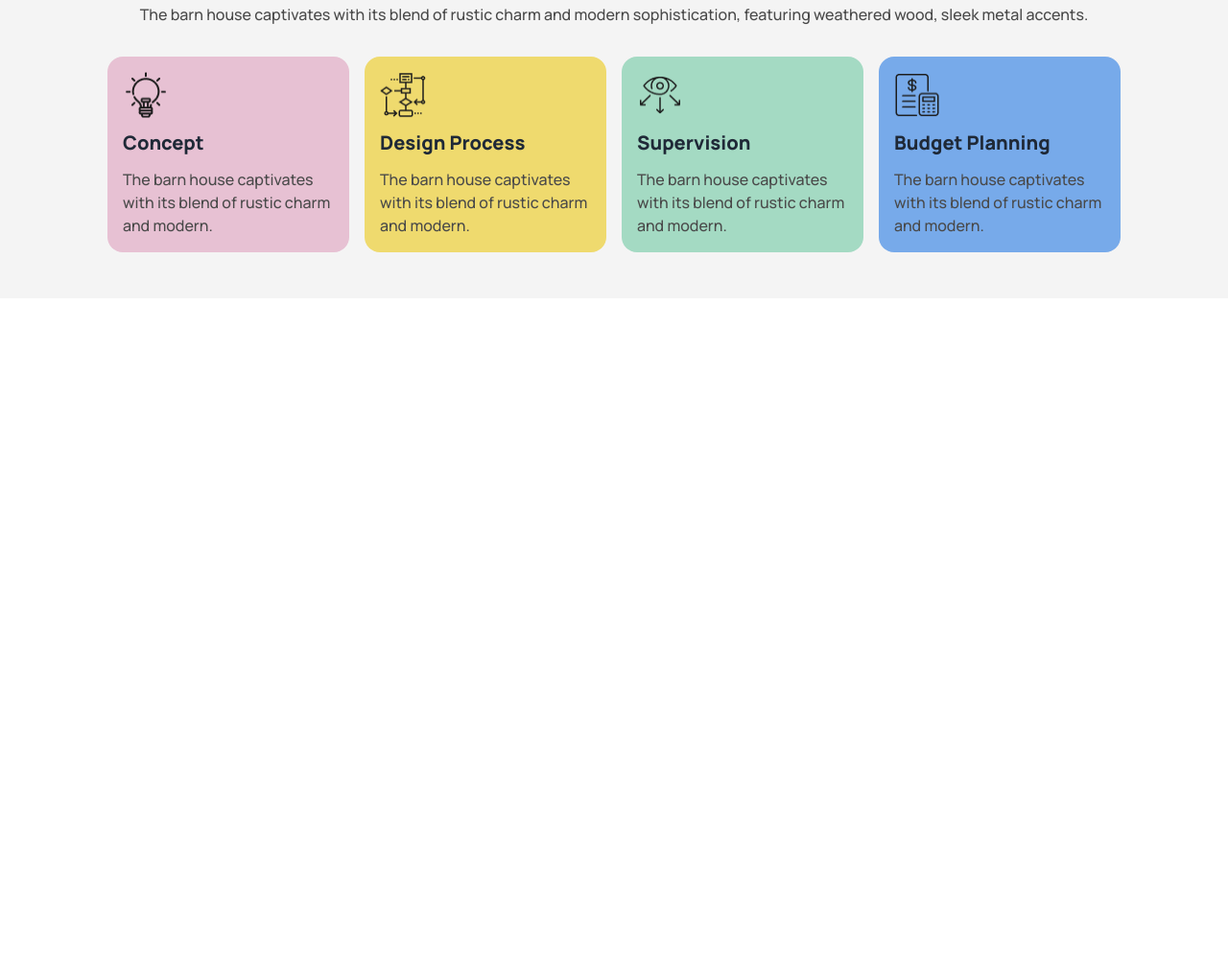
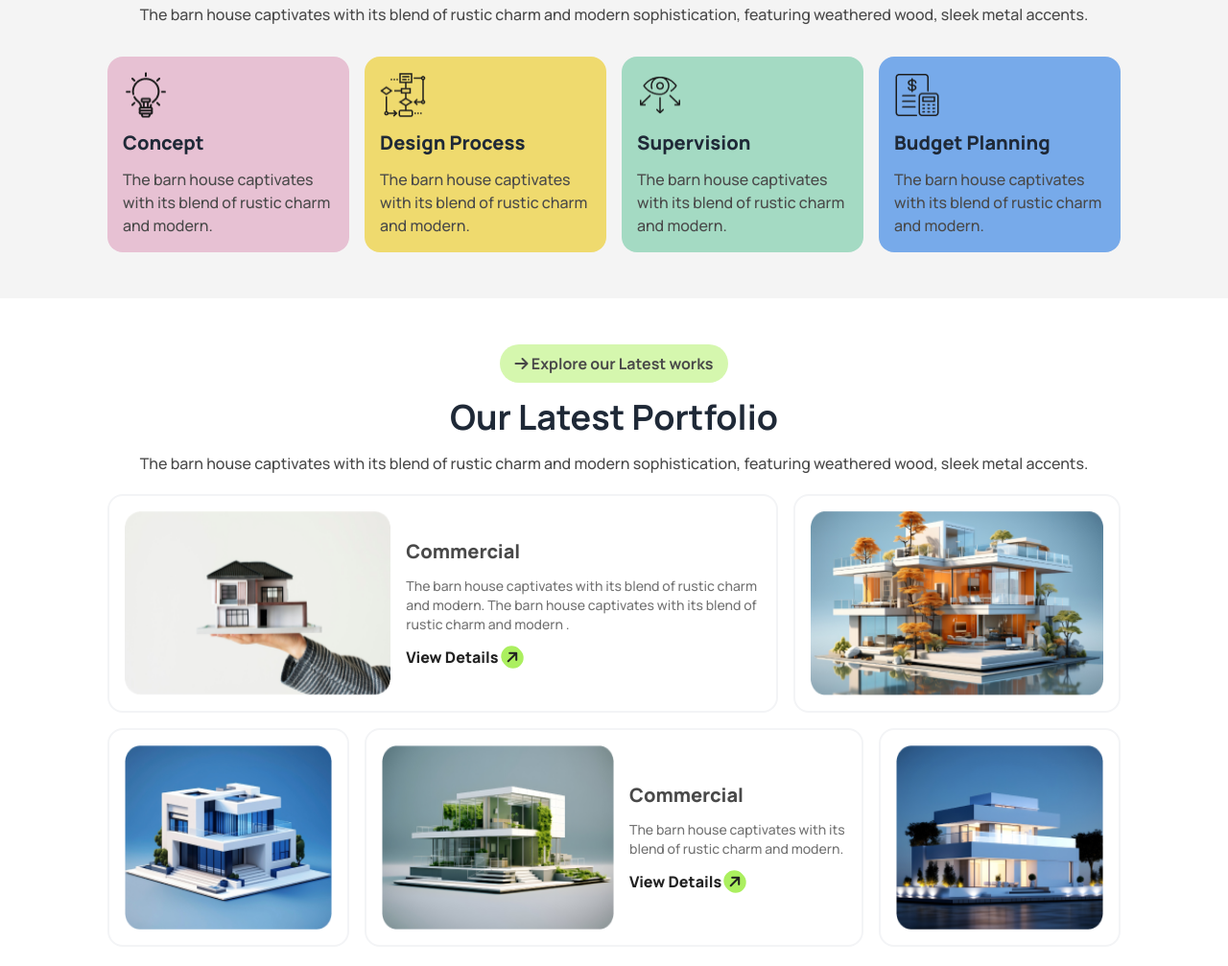
Before and after one commit to NI-Lipu/My-Third-Assignment, a plain HTML site: page index.html in a window 1280 px wide. Shown: the part 1347-2354 px from the top of the page at 96% size. Before the commit the page ends 1658 px from the top, so only its background shows below. Drawn offline with nearby package versions, Linux system fonts and the light colour scheme.

Commit message:
Add Portfolio section

```diff
--- a/index.html
+++ b/index.html
@@ -124,6 +124,43 @@
       </div>
     </div>
   </section>
+  <!-- Portfolio section -->
+   <section class="w-full px-5 py-8 lg:px-28 lg:py-12">
+    <div class="text-center">
+      <button class="font-bold text-[#494949] bg-accent rounded-3xl py-2 px-4 mb-4"><i class="fa-solid fa-arrow-right"></i> Explore our Latest works</button>
+      <h2 class="font-bold text-2xl lg:text-4xl mb-4">Our Latest Portfolio</h2>
+      <p class="font-medium text-[#494949] text-sm lg:text-base mb-5">The barn house captivates with its blend of rustic charm and modern sophistication, featuring weathered wood, sleek metal accents.</p>
+    </div>
+    <div class="lg:grid lg:grid-cols-3 gap-4 lg:mb-4">
+      <div class="lg:flex col-span-2 items-center w-full p-4 border-2 border-gray-100 rounded-2xl gap-4 mb-5 lg:mb-auto">
+        <img class="w-full h-48 mb-5 lg:mb-auto" src="images/img1.png" alt="">
+        <div>
+          <h3 class="font-extrabold text-xl text-[#494949] mb-3">Commercial</h3>
+          <p class="font-medium text-sm text-[#737373] mb-3">The barn house captivates with its blend of rustic charm and modern. The barn house captivates with its blend of rustic charm and modern .</p>
+          <button class="font-extrabold text-base text-[#212121]">View Details <i class="fa-solid fa-arrow-right -rotate-45 bg-body p-1 rounded-full"></i></button>
+        </div>
+      </div>
+      <div class="w-full p-4 border-2 border-gray-100 rounded-2xl mb-5 lg:mb-auto">
+        <img class="w-full h-48" src="images/img2.png" alt="">
+      </div>
+    </div>
+    <div class="lg:grid lg:grid-cols-4 gap-4">
+      <div class="w-full p-4 border-2 border-gray-100 rounded-2xl mb-5 lg:mb-auto order-3 lg:order-1">
+        <img class="w-full h-48" src="images/img3.png" alt="">
+      </div>
+      <div class="lg:flex col-span-2 items-center w-full p-4 border-2 border-gray-100 rounded-2xl gap-4 mb-5 lg:mb-auto order-2">
+        <img class="w-full lg:w-1/2 h-48 mb-5 lg:mb-auto" src="images/img4.png" alt="">
+        <div class="w-full lg:w-1/2">
+          <h3 class="font-extrabold text-xl text-[#494949] mb-3">Commercial</h3>
+          <p class="font-medium text-sm text-[#737373] mb-3">The barn house captivates with its blend of rustic charm and modern. </p>
+          <button class="font-extrabold text-base text-[#212121]">View Details <i class="fa-solid fa-arrow-right -rotate-45 bg-body p-1 rounded-full"></i></button>
+        </div>
+      </div>
+      <div class="w-full p-4 border-2 border-gray-100 rounded-2xl  order-1 lg:order-3">
+        <img class="w-full h-48" src="images/img5.png" alt="">
+      </div>
+    </div>
+   </section>
  </main>
 </body>
 </html>
```
